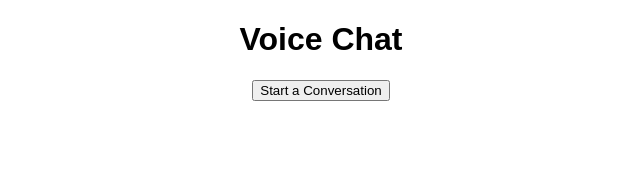
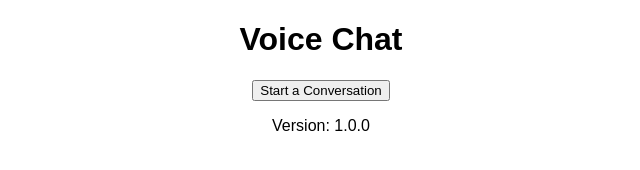
Before and after one commit to azmisahin-test/voice-chat-webrtc, a plain HTML site: page index.html in a window 1280 px wide. Shown: the whole page, without its empty margins (319-959 px from the left). Drawn offline with Linux system fonts and the light colour scheme; no server answers.

Commit message:
Display the version number

```diff
--- a/index.html
+++ b/index.html
@@ -10,10 +10,13 @@
     <h1>Voice Chat</h1>
     <audio id="remoteAudio" autoplay></audio>
     <button id="callButton">Start a Conversation</button>
+    <p id="version">Version: <span id="versionNumber"></span></p>
     <script type="module">
+        // Import the functions you need from the SDKs you need
         import { initializeApp } from "https://www.gstatic.com/firebasejs/10.12.4/firebase-app.js";
         import { getDatabase, ref, push, onChildAdded, set, remove, onValue } from "https://www.gstatic.com/firebasejs/10.12.4/firebase-database.js";
 
+        // Your web app's Firebase configuration
         const firebaseConfig = {
             apiKey: "AIzaSyDhgqq7aq0j60NhGRDQGkgnvC1uuyMorVU",
             authDomain: "voice-chat-797eb.firebaseapp.com",
@@ -25,16 +28,24 @@
             measurementId: "G-GBT9F23WEL"
         };
 
+        // Initialize Firebase
         const app = initializeApp(firebaseConfig);
         const database = getDatabase(app);
 
         const callButton = document.getElementById("callButton");
         const remoteAudio = document.getElementById("remoteAudio");
+        const versionNumber = document.getElementById("versionNumber");
         let localStream;
         let peerConnection;
         let isCaller = false;
         let offerRef;
         let answerRef;
+
+        // Version number
+        const VERSION = "1.0.0";
+
+        // Display the version number
+        versionNumber.textContent = VERSION;
 
         const servers = {
             iceServers: [
@@ -81,7 +92,6 @@
 
             isCaller = true;
 
-            // Clean up when page is unloaded or user disconnects
             window.addEventListener('beforeunload', () => {
                 if (isCaller && offerRef) {
                     remove(offerRef);
@@ -124,7 +134,6 @@
             }
         });
 
-        // Clean up candidates on window unload
         window.addEventListener('beforeunload', () => {
             remove(ref(database, 'candidates'));
         });
```
